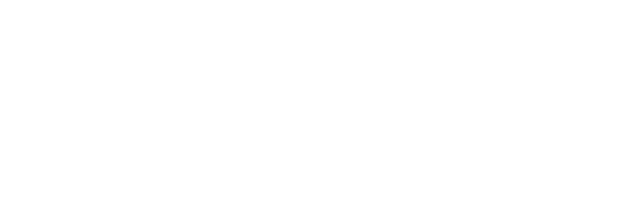
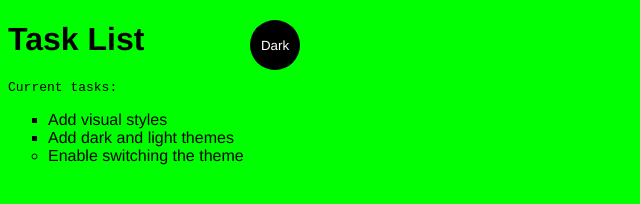
Before and after one commit to johngigantic/project, a plain HTML site: page index.html in a window 1280 px wide. Shown: the whole page, without its empty margins (0-640 px from the left). Drawn offline with Linux system fonts and the light colour scheme.

Commit message:
completed microsoft tutorial

```diff
--- a/app.js
+++ b/app.js
@@ -0,0 +1,16 @@
+'use strict'
+
+const switcher = document.querySelector('.btn');
+
+switcher.addEventListener('click', function() {
+  document.body.classList.toggle('dark-theme');
+
+  var className = document.body.className;
+    if (className == "light-theme") {
+        this.textContent = "Dark";
+    }
+    else {
+        this.textContent = "Light";
+    }
+
+});
--- a/index.html
+++ b/index.html
@@ -2,9 +2,21 @@
 <html lang="en">
 <head>
   <meta charset="UTF-8">
-  <title>Document</title>
+  <title>John's Website</title>
+  <link rel="stylesheet" href="style.css">
 </head>
-<body>
-
+<body class="light-theme">
+  <h1>Task List</h1>
+  <p id="msg">Current tasks:</p>
+  <ul>
+    <li class="list">Add visual styles</li>
+    <li class="list">Add dark and light themes</li>
+    <li>Enable switching the theme</li>
+  </ul>
+  <div>
+    <button class="btn">Dark</button>
+  </div>
+  <script src="app.js"></script>
+  <noscript>You must enable JavaScript to view the full site.</noscript>
 </body>
 </html>
--- a/style.css
+++ b/style.css
@@ -0,0 +1,58 @@
+* {
+  color: var(--fontColor);
+  font-family: helvetica;
+}
+
+body {
+    background: var(--bg);
+}
+
+ul {
+  font-family: helvetica;
+}
+
+li {
+  list-style: circle;
+}
+
+.list {
+  list-style: square;
+}
+
+.btn {
+  position: absolute;
+  top: 20px;
+  left: 250px;
+  height: 50px;
+  width: 50px;
+  border-radius: 50%;
+  border: none;
+  color: var(--btnFontColor);
+  background-color: var(--btnBg);
+}
+
+.btn:focus { outline-style: none; }
+
+#msg {
+  font-family: monospace;
+}
+
+.light-theme {
+  --bg: var(--green);
+  --fontColor: var(--black);
+  --btnBg: var(--black);
+  --btnFontColor: var(--white);
+}
+
+.dark-theme {
+  --bg: var(--black);
+  --fontColor: var(--green);
+  --btnBg: var(--white);
+  --btnFontColor: var(--black);
+}
+
+:root {
+  --green: #00FF00;
+  --white: #ffffff;
+  --black: #000000;
+}
```
